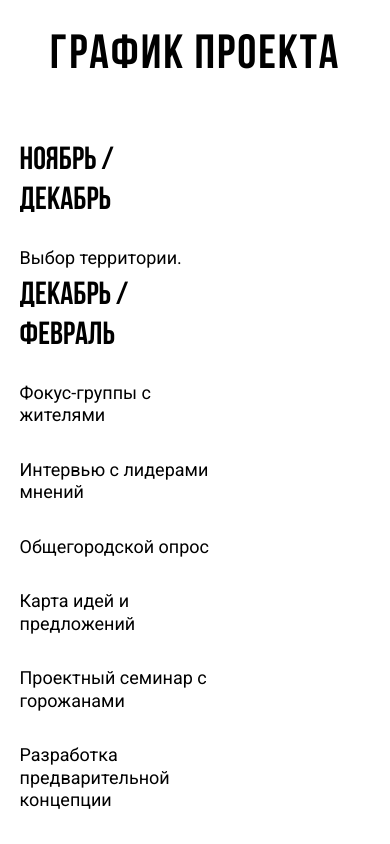
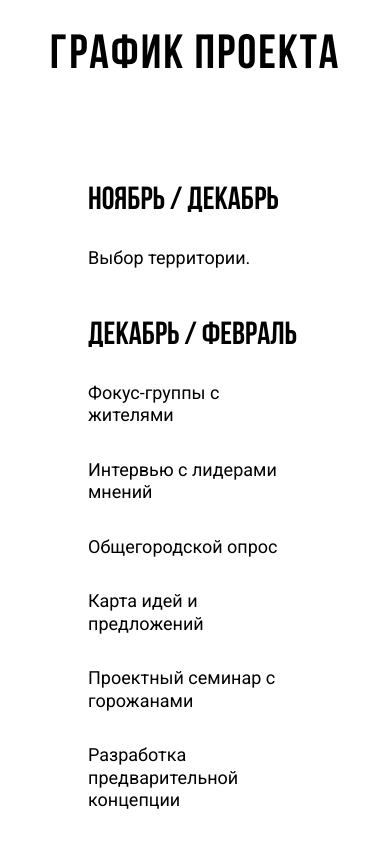
Before and after one commit to designunit/tura, a Next.js app: page / in a window 390 px wide. Shown: the part 3000-3844 px from the top of the page. Built offline with nearby package versions, Linux system fonts and the light colour scheme.

Commit message:
upd mobile roadmap

```diff
--- a/src/components/Step/styles.module.css
+++ b/src/components/Step/styles.module.css
@@ -46,11 +46,11 @@
     line-height: 40px;
     font-weight: bold;
 
-    white-space: nowrap;
+    white-space: break-space;
 }
 
 @media screen and (max-width: 1280px) {  /* ! 1280 ! */
     .head h3 {
-        white-space: normal;
+        white-space: nowrap;
     }
 }
--- a/src/components/Steps/styles.module.css
+++ b/src/components/Steps/styles.module.css
@@ -1,14 +1,14 @@
 .container {
     display: flex;
     justify-content: space-between;
-
 
     width: 100%;
     padding-top: 32px;
 }
 
-@media screen and (max-width : 480px) {
+@media screen and (max-width : 1280px) {
     .container {
-        flex-wrap: wrap;
+        flex-direction: column;
+        align-items: center;
     }
 }
```
